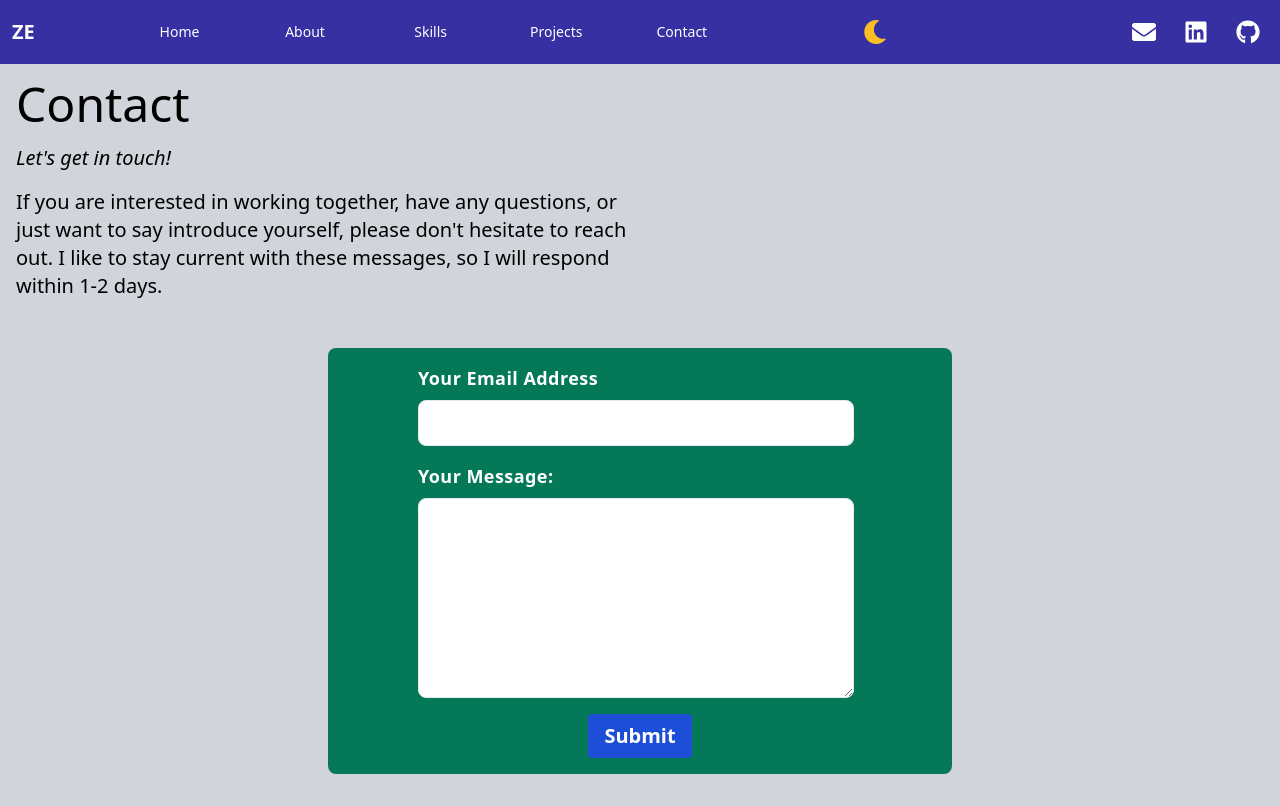
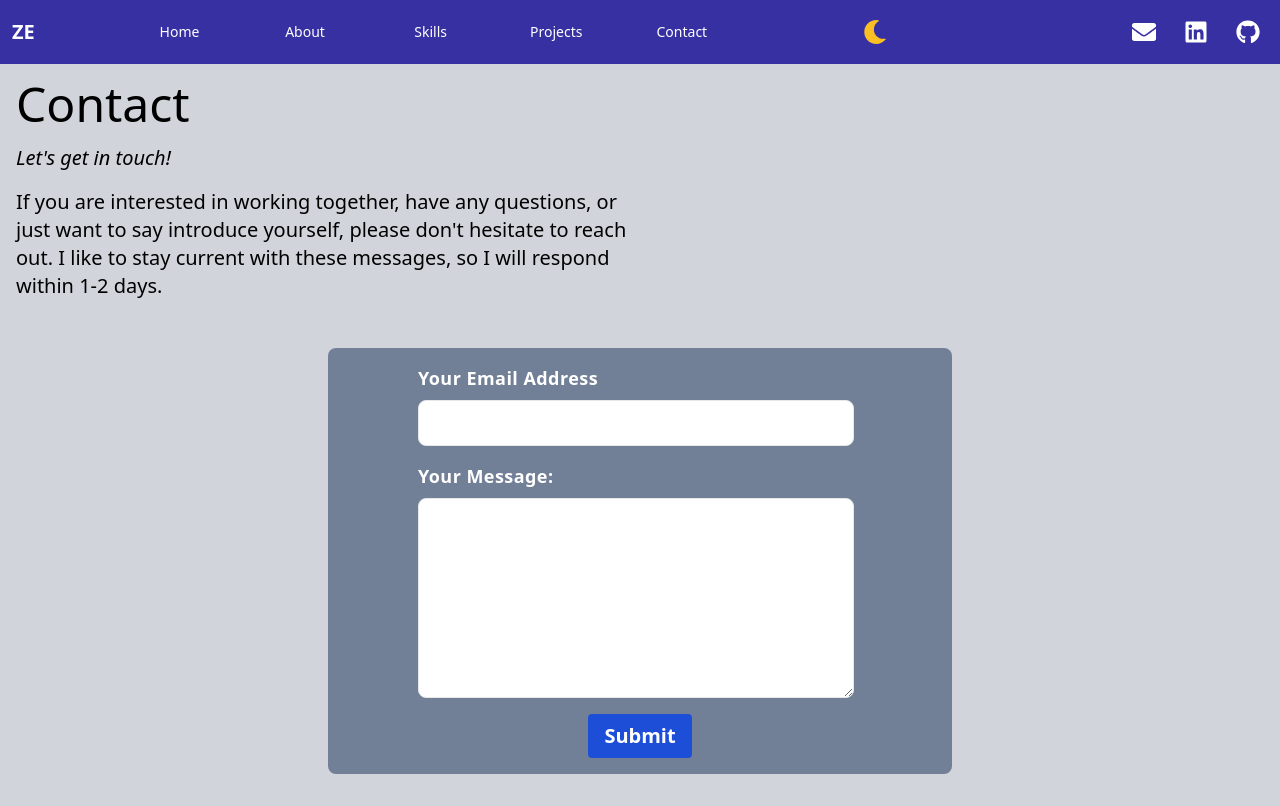
Before and after one commit to Catmanfondue/Zac-Eckert-Portfolio, a Next.js app: page /contact in a window 1280 px wide. Built offline with nearby package versions, Linux system fonts and the light colour scheme.

Commit message:
change color of form

```diff
--- a/components/Contact/ContactForm.tsx
+++ b/components/Contact/ContactForm.tsx
@@ -12,7 +12,7 @@ function ContactForm() {
 	return (
 		<form
 			onSubmit={handleSubmit}
-			className='w-full mb-4 p-4 bg-green-700 rounded-lg md:w-3/4 md:flex md:flex-wrap md:justify-between md:flex-col md:items-center xl:w-1/2'
+			className='w-full mb-4 p-4 bg-accent rounded-lg md:w-3/4 md:flex md:flex-wrap md:justify-between md:flex-col md:items-center xl:w-1/2'
 		>
 			<div className='flex flex-col mb-4 md:w-3/4'>
 				<label
```
